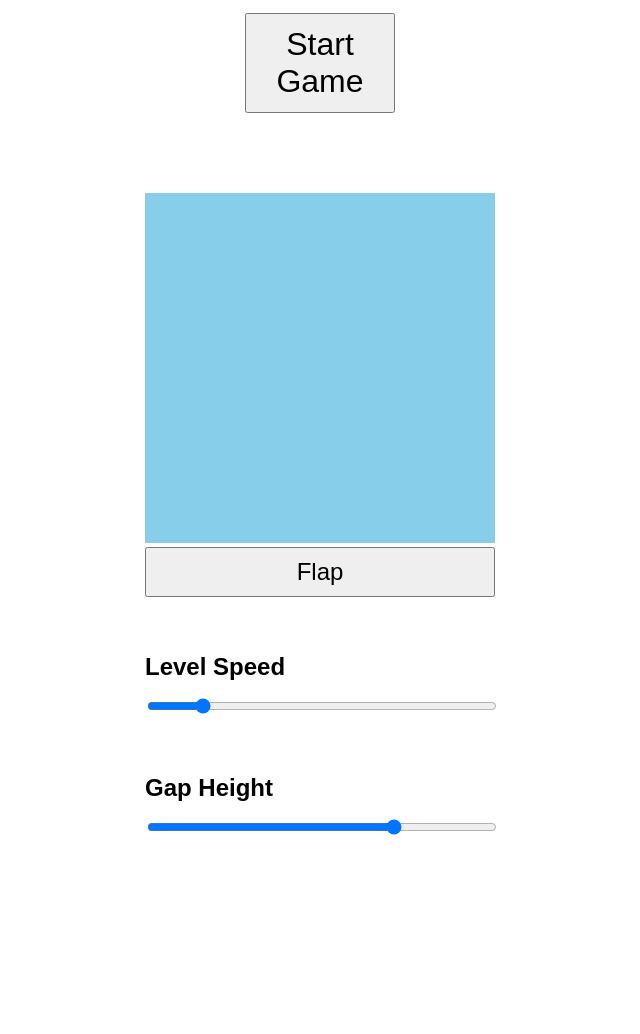
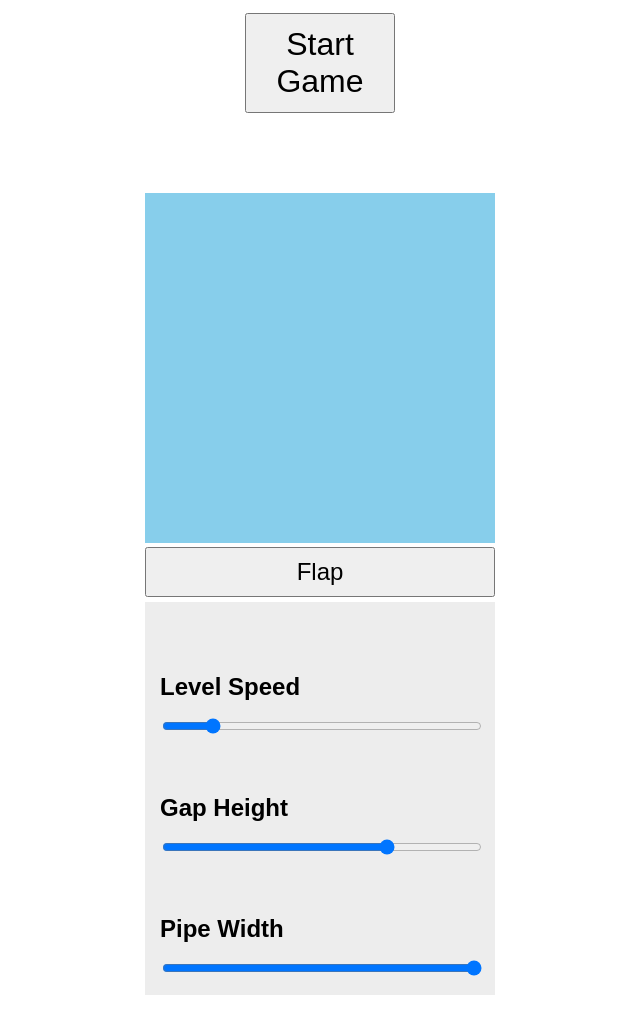
Before and after one commit to Ronald545/flappy-bird-ronald, a plain HTML site: page src/index.html in a window 1280 px wide. Shown: the whole page, without its empty margins (320-960 px from the left). Before the commit the page ends 903 px from the top, so only its background shows below. Drawn offline with Linux system fonts and the light colour scheme.

Commit message:
added pipe width options to UI styled control panel

```diff
--- a/src/index.html
+++ b/src/index.html
@@ -31,6 +31,11 @@
                 <h6 class="label">Gap Height</h6>
                 <input type="range" name="gapSize" id="gapSize" min="100" max="170" value="150">
             </label>
+
+            <label for="pipeWidth">
+                <h6 class="label">Pipe Width</h6>
+                <input type="range" name="pipeWidth" id="pipeWidth" min="25" max="50" value="50">
+            </label>
         </div>
     </div>
 
--- a/src/scripts.js
+++ b/src/scripts.js
@@ -3,12 +3,13 @@ const loading = document.querySelector('.loading');
 const speedSlider = document.querySelector('#speed');
 const gapSizeSlider = document.querySelector('#gapSize');
 const flapButton = document.querySelector('button.flap');
-const canvasContainer = document.querySelector('.container');
+const pipeWidthSlider = document.querySelector('#pipeWidth');
 
 let startGameCounter = 0;
 let startGame = false;
 let gameSpeed = 8;
 let pipeGap = 150;
+let pipeWidth = 50;
 
 speedSlider.addEventListener('change', () => {
     console.log(gameSpeed)
@@ -18,6 +19,11 @@ speedSlider.addEventListener('change', () => {
 gapSizeSlider.addEventListener('change', () => {
     console.log(pipeGap)
     pipeGap = parseInt(gapSizeSlider.value);
+})
+
+pipeWidthSlider.addEventListener('change', () => {
+    console.log(pipeWidth);
+    pipeWidth = parseInt(pipeWidthSlider.value);
 })
 
 startButton.onclick = () => {
@@ -46,7 +52,6 @@ startButton.onclick = () => {
             let birdDY = 0;
 
             let pipeX = 400;
-            let pipeWidth = 50;
             let topPipeBottomY = 24;
 
             let bestScore = 0;
--- a/src/styles.css
+++ b/src/styles.css
@@ -55,3 +55,9 @@ button.flap {
 .hidden {
   display: none;
 }
+
+div.control {
+  background-color: #ededed;
+  padding: 15px;
+  margin-top: 5px;
+}
```
